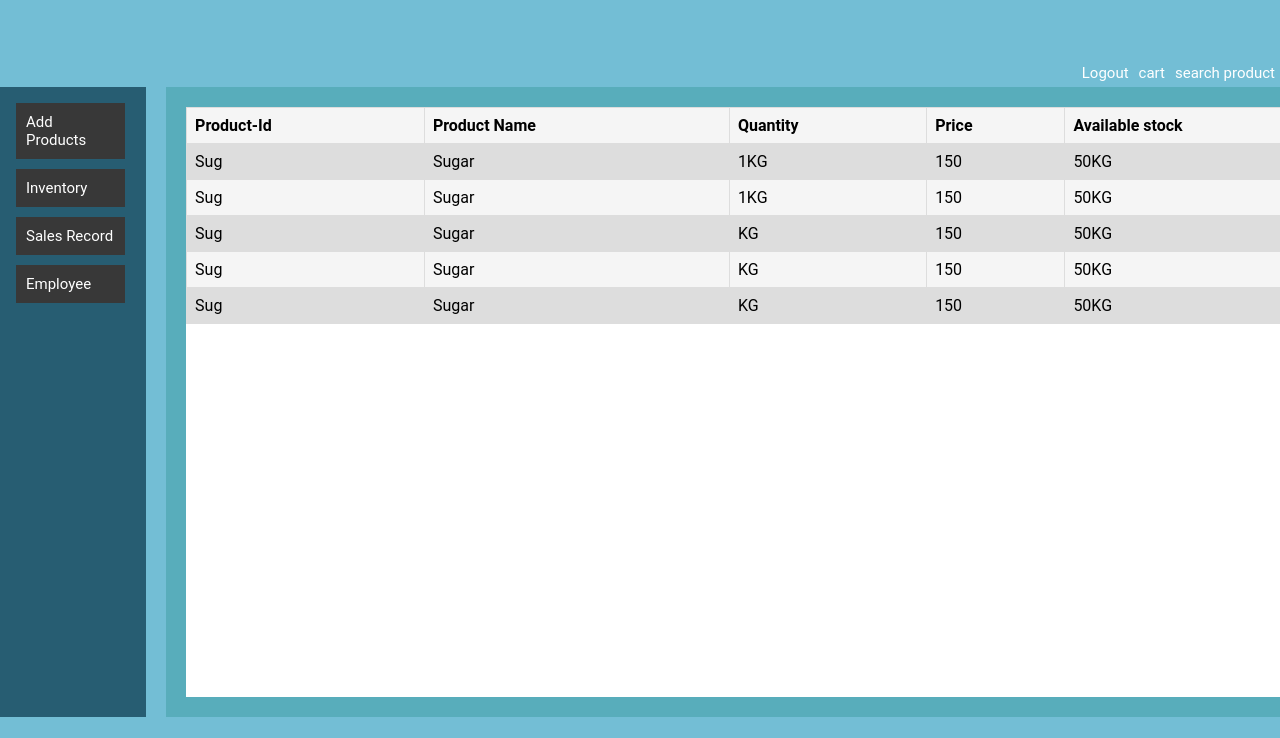
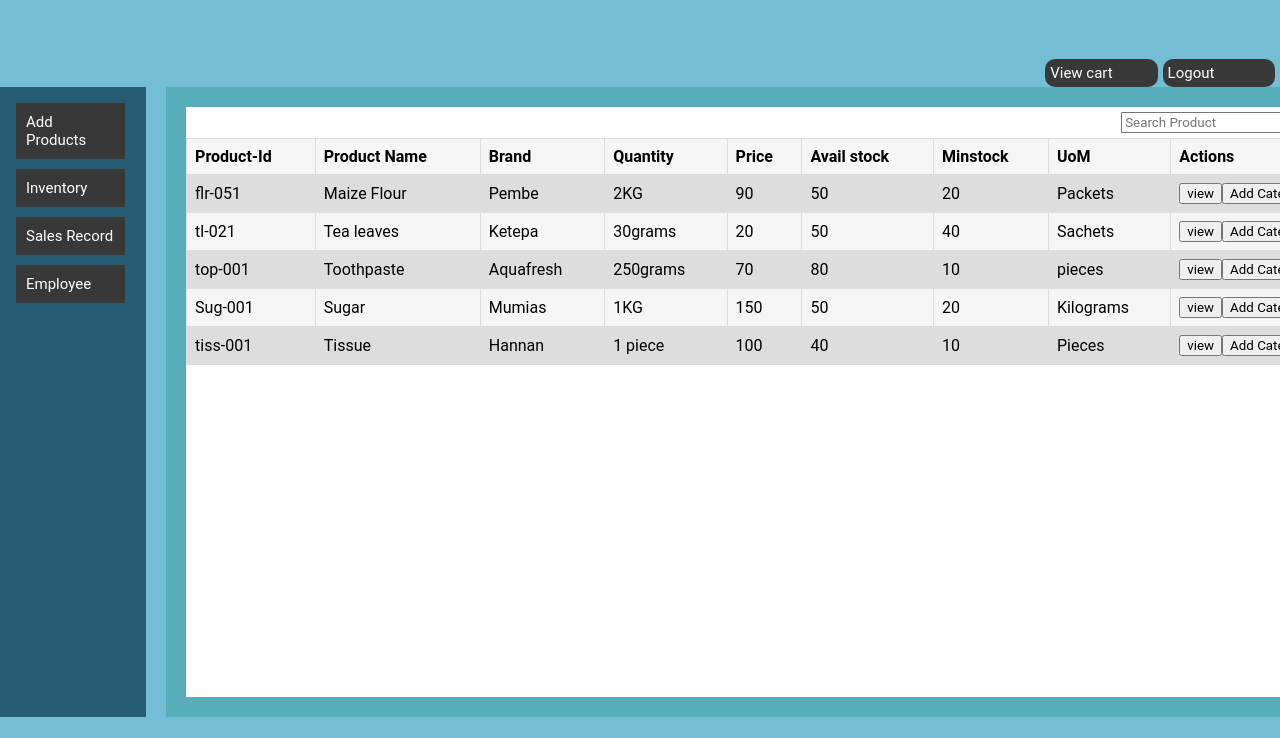
Before and after one commit to sylviawanjiku/StoreManager, a plain HTML site: page products.html in a window 1280 px wide. Shown: the part 62-800 px from the top of the page. Drawn offline with Linux system fonts and the light colour scheme.

Commit message:
[feature #161044075]Update user can view and search product]

```diff
--- a/products.html
+++ b/products.html
@@ -11,65 +11,92 @@
               <h1>Products</h1>
           </div>
           <div class="content-topnav">
-            <a href="Products.html">search product</a>
-            <a href="salesrecord.html">cart</a>
-            <a href="login.html">Logout</a>
+              <a href="login.html">Logout</a>
+            <a href="salesrecord.html">View cart</a>
           </div>
           <div class="home-center">
             <div class="home-mainbody">
               <div class="home-mainbody-list">
+                <div class="search"><input type="search" name="Search" placeholder="Search Product"/>
+                  <input type="submit" value="Search"/></div>
+                  <div>
                 <table>
                   <tr>
                     <th>Product-Id</th>
                     <th>Product Name</th>
+                    <th>Brand</th>
                     <th>Quantity</th>
                     <th>Price</th>
-                    <th>Available stock</th>
+                    <th>Avail stock</th>
+                    <th>Minstock</th>
+                    <th>UoM</th>
+                    <th>Actions</th>
                   </tr>
                   <tr>
-                      <td>Sug</td>
+                      <td>flr-051</td>
+                      <td>Maize Flour</td>
+                      <td>Pembe</td>
+                      <td>2KG</td>
+                      <td>90</td>
+                      <td>50</td>
+                      <td>20</td>
+                      <td>Packets</td>
+                      <td><button>view</button><button>Add Category</button></td>
+                  </tr>
+                  <tr>
+                      <td>tl-021</td>
+                      <td>Tea leaves</td>
+                      <td>Ketepa</td>
+                      <td>30grams</td>
+                      <td>20</td>
+                      <td>50</td>
+                      <td>40</td>
+                      <td>Sachets</td>
+                      <td><button>view</button><button>Add Category</button></td>
+                  </tr>
+                  <tr>
+                      <td>top-001</td>
+                      <td>Toothpaste</td>
+                      <td>Aquafresh</td>
+                      <td>250grams</td>
+                      <td>70</td>
+                      <td>80</td>
+                      <td>10</td>
+                      <td>pieces</td>
+                      <td><button>view</button><button>Add Category</button></td>
+                  </tr>
+                  <tr>
+                      <td>Sug-001</td>
                       <td>Sugar</td>
+                      <td>Mumias</td>
                       <td>1KG</td>
                       <td>150</td>
-                      <td>50KG</td>
+                      <td>50</td>
+                      <td>20</td>
+                      <td>Kilograms</td>
+                      <td><button>view</button><button>Add Category</button></td>
                   </tr>
                   <tr>
-                      <td>Sug</td>
-                      <td>Sugar</td>
-                      <td>1KG</td>
-                      <td>150</td>
-                      <td>50KG</td>
-                  </tr>
-                  <tr>
-                      <td>Sug</td>
-                      <td>Sugar</td>
-                      <td>KG</td>
-                      <td>150</td>
-                      <td>50KG</td>
-                  </tr>
-                  <tr>
-                      <td>Sug</td>
-                      <td>Sugar</td>
-                      <td>KG</td>
-                      <td>150</td>
-                      <td>50KG</td>
-                  </tr>
-                  <tr>
-                      <td>Sug</td>
-                      <td>Sugar</td>
-                      <td>KG</td>
-                      <td>150</td>
-                      <td>50KG</td>
+                      <td>tiss-001</td>
+                      <td>Tissue</td>
+                      <td>Hannan</td>
+                      <td>1 piece</td>
+                      <td>100</td>
+                      <td>40</td>
+                      <td>10</td>
+                      <td>Pieces</td>
+                      <td><button>view</button><button>Add Category</button></td>
                   </tr>
 
                 </table>
+              </div>
 
               </div>
 
             </div>
             <div class="home-leftbar">
                 <div class="home-leftbar">
-                    <div class="pill"><a href="inventory.html"> Add Products</a></div>
+                    <div class="pill"><a href="addproducts.html"> Add Products</a></div>
                     <div class="pill"><a href="inventory.html">Inventory</a></div>
                     <div class="pill"><a href="sales.html">Sales Record</a></div>
                     <div class="pill"><a href="employee.html">Employee</a></div>
--- a/style.css
+++ b/style.css
@@ -29,7 +29,6 @@ html {
 }
 .login input {
   font-size: 16px;
-
   box-sizing: border-box;
   border-radius: 2px;
   padding: 15px;
@@ -46,10 +45,7 @@ html {
   padding: 5px;
   margin: 5px;
 }
-/* h1 {
-  font-size: 40px;
-  text-align: center;
-} */
+
 .home-container {
   width: auto;
   height: auto;
@@ -60,9 +56,13 @@ html {
   text-align: center;
 }
 .content-topnav a{
-  text-decoration: none;
-  color: white;
+background-color: #383838;
+margin-right: 5px;
+border-radius: 10px;
+width: 8%;
+text-align: center;
 }
+
 .home-center {
   width: 100vw;
   height: 600px;
@@ -83,7 +83,7 @@ html {
   background-color: white;
 }
 .home-leftbar {
-    grid-area: home-leftbar;
+  grid-area: home-leftbar;
   margin-right: 20px;
   height: auto;
   background-color: #275d72;
@@ -146,3 +146,20 @@ td, th {
 tr:nth-child(even) {
   background-color: #ddd;
 }
+.product-detail-card{
+  background: #ddd;
+  width: 50%;
+  text-align: center;
+}
+.product-detail-card button{
+  margin: 1%;
+}
+.add-to-cart:hover {
+  background: #404448;
+  color: #f1f1f1;
+}
+.search{
+margin: 5px;
+background-color: rgb(177, 155, 155);
+float: right;
+}
```
Also changed, not shown: dashboard.html (+1 -1 lines).
